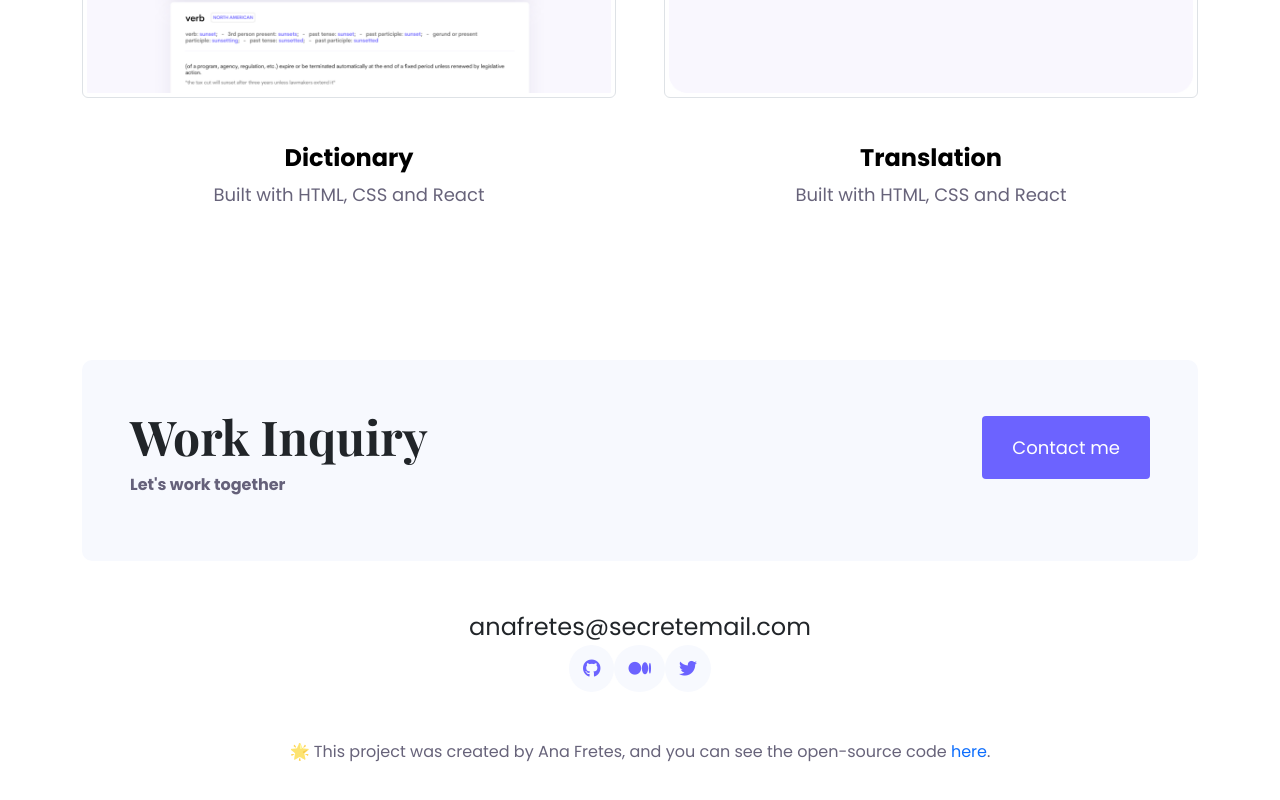
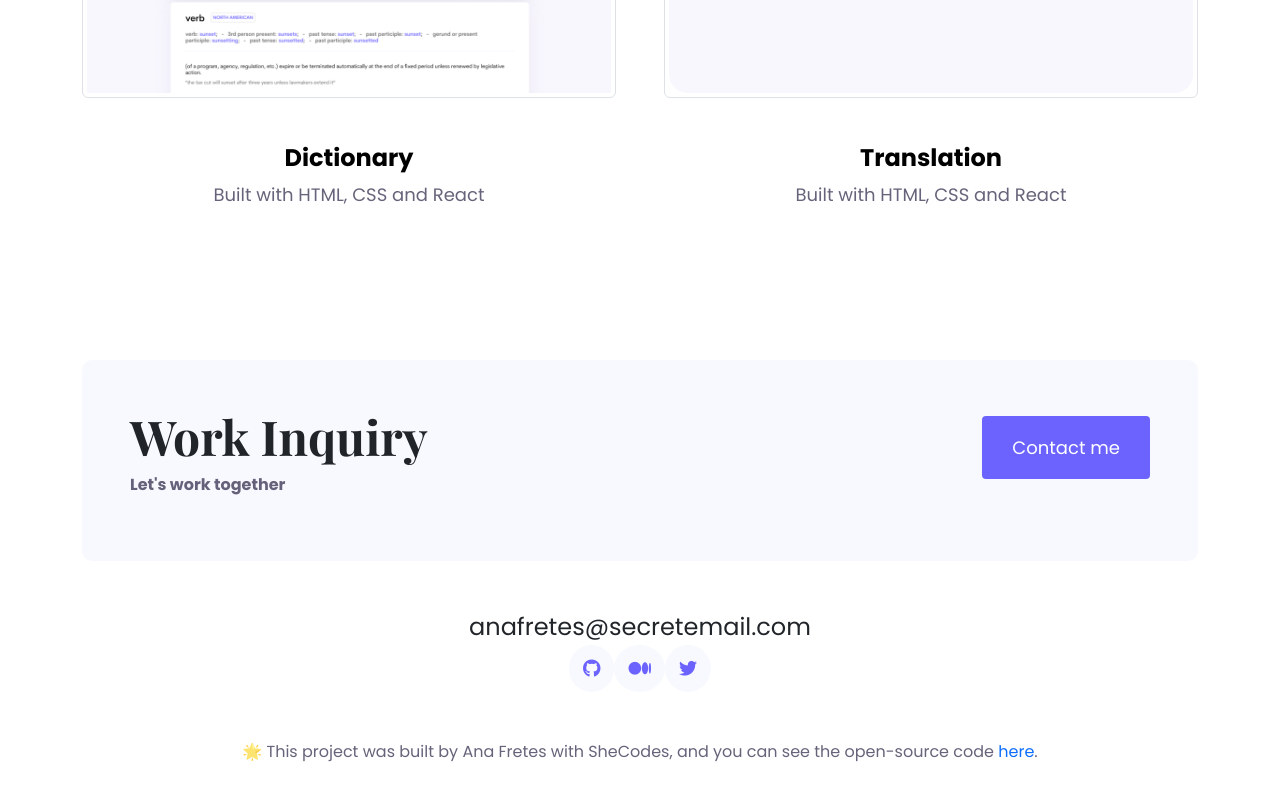
Before and after one commit to anafretes/responsive-week5-project, a plain HTML site: page work.html in a window 1280 px wide. Shown: the part 1510-2310 px from the top of the page. Drawn offline with nearby package versions, Linux system fonts and the light colour scheme.

Commit message:
Added more detailed message

```diff
--- a/work.html
+++ b/work.html
@@ -143,8 +143,8 @@
           ></a>
         </div>
         <p class="fs-6 my-5">
-          🌟 This project was created by Ana Fretes, and you can see the
-          open-source code
+          🌟 This project was built by Ana Fretes with SheCodes, and you can see
+          the open-source code
           <a
             href="https://github.com/anafretes/responsive-week5-project"
             target="_blank"
```
